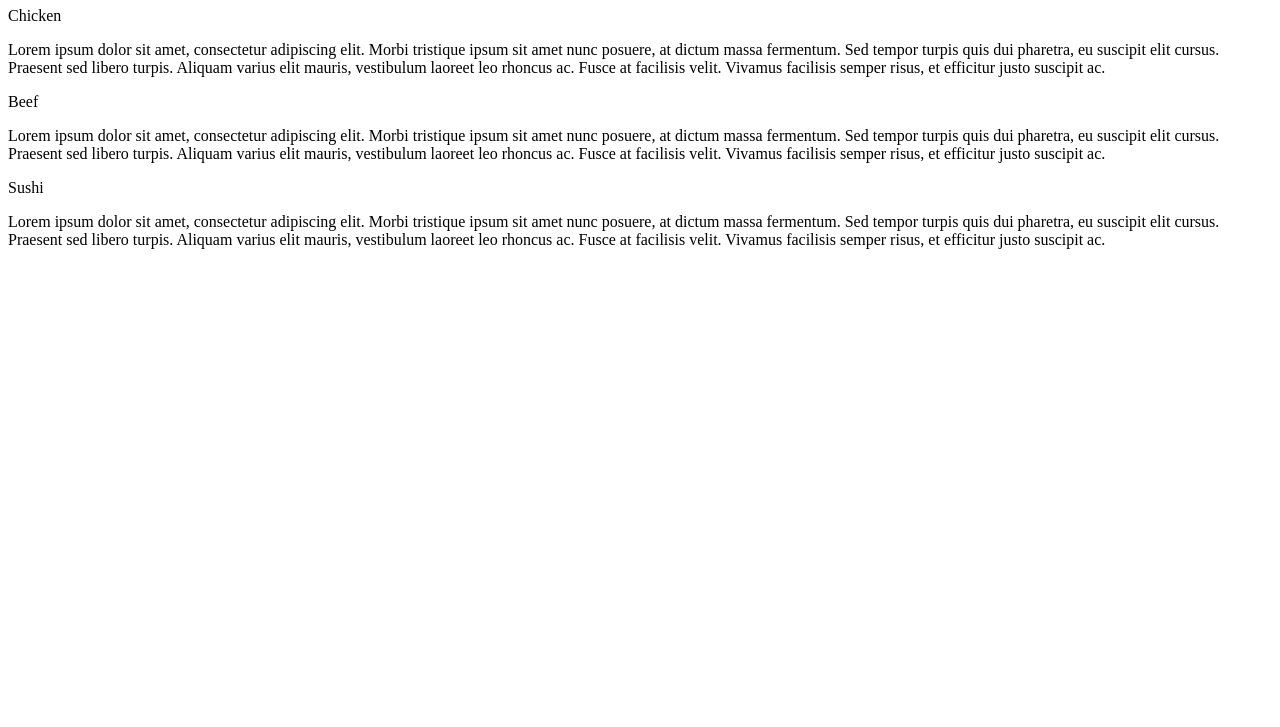
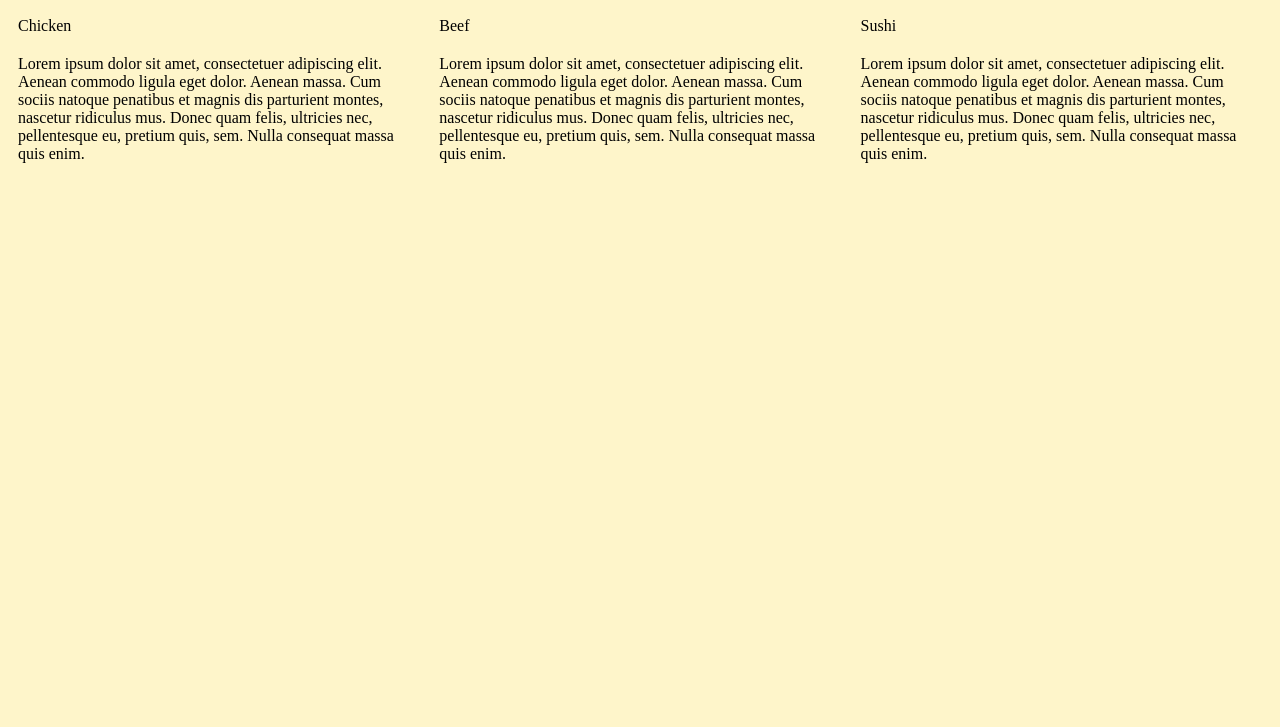
Before and after one commit to Shagun31/module2assigment, a plain HTML site: page index.html in a window 1280 px wide. Shown: the part 73-800 px from the top of the page. Drawn offline with Linux system fonts and the light colour scheme.

Commit message:
Update index.html

```diff
--- a/index.html
+++ b/index.html
@@ -1,46 +1,37 @@
 <!DOCTYPE html>
 <html>
 <head>
-	<meta charset="utf-8">
 
-	<meta name="viewport" content="width=device-width, initial-scale=1">
+<title>Responsive Layout</title>
+<meta name="viewport" content="width=device-width, initial-scale=1">
+<link rel="stylesheet" type="text/css" href="style.css">
 
-	<link rel="stylesheet" type="text/css" href="css/styles.css">
-	<title>Module 2 Solution</title>
 </head>
 <body>
-	<h1>Our Menu</h1>
-	<div class="row">
-	<div class="container col-lg-4 col-md-6 col-sm-12">
-		<section>
-		<div id="chicken">
-			Chicken
-		</div>
-		<p>
-			Lorem ipsum dolor sit amet, consectetur adipiscing elit. Morbi tristique ipsum sit amet nunc posuere, at dictum massa fermentum. Sed tempor turpis quis dui pharetra, eu suscipit elit cursus. Praesent sed libero turpis. Aliquam varius elit mauris, vestibulum laoreet leo rhoncus ac. Fusce at facilisis velit. Vivamus facilisis semper risus, et efficitur justo suscipit ac.
-		</p>
-		</section>
-	</div>
-	<div class="container col-lg-4 col-md-6 col-sm-12">
-		<section>
-		<div id="beef">
-			Beef
-		</div>
-		<p>
-			Lorem ipsum dolor sit amet, consectetur adipiscing elit. Morbi tristique ipsum sit amet nunc posuere, at dictum massa fermentum. Sed tempor turpis quis dui pharetra, eu suscipit elit cursus. Praesent sed libero turpis. Aliquam varius elit mauris, vestibulum laoreet leo rhoncus ac. Fusce at facilisis velit. Vivamus facilisis semper risus, et efficitur justo suscipit ac.
-		</p>
-		</section>
-	</div>
-	<div class="container col-lg-4 col-md-12 col-sm-12">
-		<section>
-		<div id="sushi">
-			Sushi
-		</div>
-		<p>
-			Lorem ipsum dolor sit amet, consectetur adipiscing elit. Morbi tristique ipsum sit amet nunc posuere, at dictum massa fermentum. Sed tempor turpis quis dui pharetra, eu suscipit elit cursus. Praesent sed libero turpis. Aliquam varius elit mauris, vestibulum laoreet leo rhoncus ac. Fusce at facilisis velit. Vivamus facilisis semper risus, et efficitur justo suscipit ac.
-		</p>
-		</section>
-	</div>
-	</div>
+<h1>Our Menu</h1>
+
+
+
+  <div class="col-lg-4 col-md-6 col-sm-12">
+  	<div class="box">
+  		<p class="content-name name1">Chicken</p>
+  		<p class="content">Lorem ipsum dolor sit amet, consectetuer adipiscing elit. Aenean commodo ligula eget dolor. Aenean massa. Cum sociis natoque penatibus et magnis dis parturient montes, nascetur ridiculus mus. Donec quam felis, ultricies nec, pellentesque eu, pretium quis, sem. Nulla consequat massa quis enim.</p>
+  	</div>
+  </div>
+
+  <div class="col-lg-4 col-md-6 col-sm-12">
+  	<div class="box">
+   		<p class="content-name name2">Beef</p>
+   		<p class="content">Lorem ipsum dolor sit amet, consectetuer adipiscing elit. Aenean commodo ligula eget dolor. Aenean massa. Cum sociis natoque penatibus et magnis dis parturient montes, nascetur ridiculus mus. Donec quam felis, ultricies nec, pellentesque eu, pretium quis, sem. Nulla consequat massa quis enim.</p>
+  	</div>
+  </div>
+
+  <div class="col-lg-4 col-md-12 col-sm-12">
+  	<div class="box">
+  		<p class="content-name name3">Sushi</p>
+  		<p class="content">Lorem ipsum dolor sit amet, consectetuer adipiscing elit. Aenean commodo ligula eget dolor. Aenean massa. Cum sociis natoque penatibus et magnis dis parturient montes, nascetur ridiculus mus. Donec quam felis, ultricies nec, pellentesque eu, pretium quis, sem. Nulla consequat massa quis enim.</p>
+  	</div>
+  </div>
+
 </body>
 </html>
```
